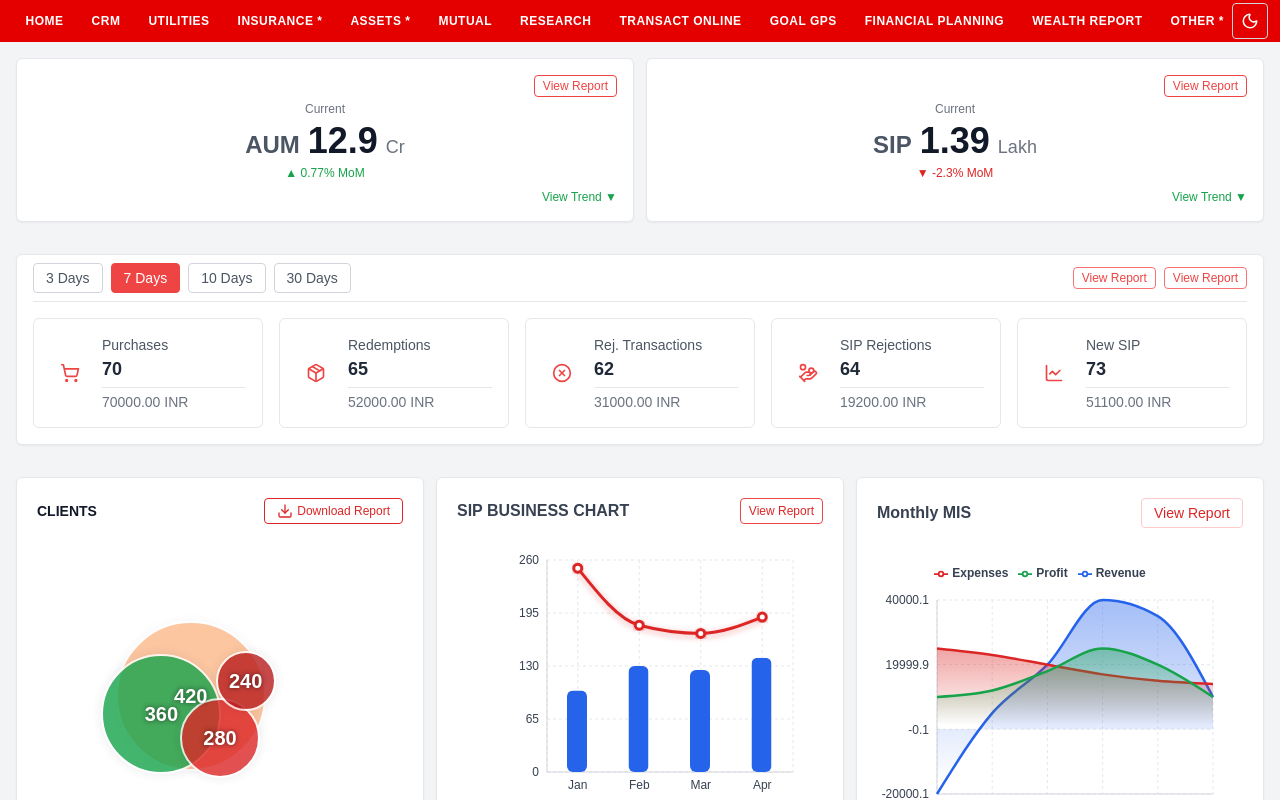
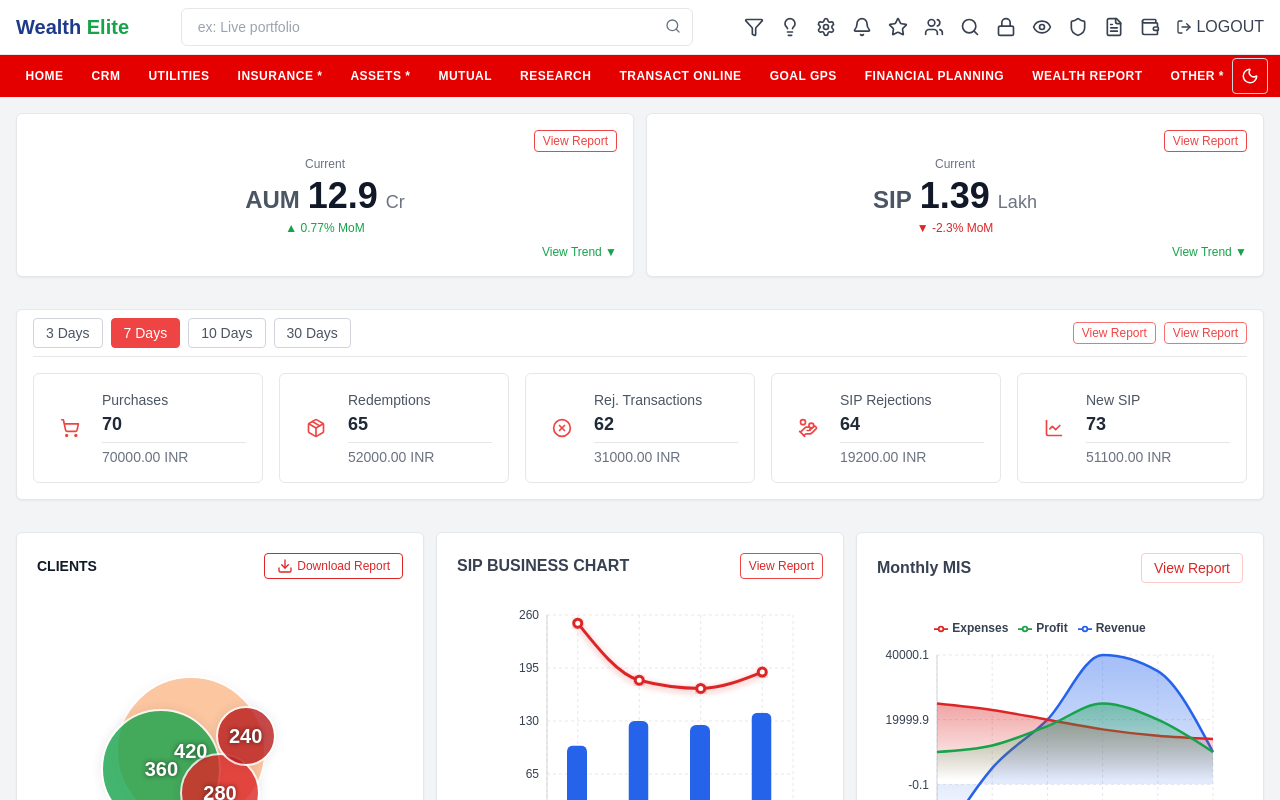
Before and after one commit to njg37/financial-dashboard, a Next.js app: page / in a window 1280 px wide. Shown: the top 800 px of the page. Built offline with nearby package versions, Linux system fonts and the light colour scheme.

Commit message:
Adding Header

```diff
--- /dev/null
+++ b/src/app/components/Header.tsx
@@ -0,0 +1,108 @@
+"use client";
+
+import {
+  Filter,
+  Lightbulb,
+  Settings,
+  Bell,
+  Star,
+  Users,
+  Search as SearchIcon,
+  Lock,
+  Eye,
+  Shield,
+  FileText,
+  Wallet,
+  LogOut,
+  Menu,
+} from "lucide-react";
+import { useState } from "react";
+
+export default function Header() {
+  const [isOpen, setIsOpen] = useState(false);
+
+  return (
+    <div className="relative z-50">
+      {/* Header Container */}
+      <header className="w-full bg-white dark:bg-[#121212] border-b dark:border-gray-700 shadow-sm px-4 py-2">
+        <div className="flex items-center justify-between w-full gap-4">
+          {/* Left: Logo */}
+          <div className="flex items-center gap-2">
+            <span className="text-xl font-semibold text-blue-900 dark:text-white">
+              Wealth <span className="text-green-600">Elite</span>
+            </span>
+          </div>
+
+          {/* Center: Search bar (Desktop only) */}
+          <div className="hidden md:flex flex-1 mx-4">
+            <div className="relative w-full max-w-lg mx-auto">
+              <input
+                type="text"
+                placeholder="ex: Live portfolio"
+                className="w-full border dark:border-gray-600 dark:bg-[#1e1e1e] dark:text-white rounded-md py-2 pl-4 pr-10 text-sm focus:outline-none focus:ring-2 focus:ring-gray-300 dark:focus:ring-gray-600"
+              />
+              <SearchIcon className="absolute right-3 top-2.5 h-4 w-4 text-gray-500 dark:text-gray-400" />
+            </div>
+          </div>
+
+          {/* Right: Icons or Mobile Menu Button */}
+          <div className="flex items-center gap-4 text-gray-700 dark:text-gray-200">
+            {/* Desktop Icons */}
+            <div className="hidden lg:flex items-center gap-4">
+              <Filter className="icon" />
+              <Lightbulb className="icon" />
+              <Settings className="icon" />
+              <Bell className="icon" />
+              <Star className="icon" />
+              <Users className="icon" />
+              <SearchIcon className="icon" />
+              <Lock className="icon" />
+              <Eye className="icon" />
+              <Shield className="icon" />
+              <FileText className="icon" />
+              <Wallet className="icon" />
+              <button className="flex items-center gap-1 font-medium hover:text-red-600 transition">
+                <LogOut className="h-4 w-4" />
+                LOGOUT
+              </button>
+            </div>
+
+            {/* Mobile Menu Button (always on right) */}
+            <button
+              className="lg:hidden text-gray-700 dark:text-gray-200"
+              onClick={() => setIsOpen(!isOpen)}
+              aria-label="Toggle menu"
+              type="button"
+            >
+              <Menu className="h-6 w-6" />
+            </button>
+          </div>
+        </div>
+      </header>
+
+      {/* Mobile Dropdown Menu */}
+      {isOpen && (
+        <div className="absolute top-full left-0 w-full bg-white dark:bg-[#1e1e1e] shadow-md p-4 flex flex-col gap-4 lg:hidden z-50">
+          <div className="flex flex-wrap gap-4 text-gray-700 dark:text-gray-200">
+            <Filter className="icon" />
+            <Lightbulb className="icon" />
+            <Settings className="icon" />
+            <Bell className="icon" />
+            <Star className="icon" />
+            <Users className="icon" />
+            <SearchIcon className="icon" />
+            <Lock className="icon" />
+            <Eye className="icon" />
+            <Shield className="icon" />
+            <FileText className="icon" />
+            <Wallet className="icon" />
+          </div>
+          <button className="flex items-center gap-2 text-gray-700 dark:text-gray-200 font-medium hover:text-red-600">
+            <LogOut className="h-4 w-4" />
+            LOGOUT
+          </button>
+        </div>
+      )}
+    </div>
+  );
+}
--- a/src/app/page.tsx
+++ b/src/app/page.tsx
@@ -1,3 +1,4 @@
+import Header from "./components/Header";
 import Navbar from "./components/Navbar";
 import AumCard from "./components/AumCard";
 import SipCard from "./components/SipCard";
@@ -9,6 +10,9 @@ import MultiLineChart from "./components/MultiLineChart";
 export default function Home() {
   return (
     <main className="min-h-screen bg-gray-100 text-gray-900 dark:bg-gray-900 dark:text-gray-100">
+      {/* Header */}
+      <Header />
+
       {/* Navbar */}
       <Navbar />
 
--- a/src/app/styles/globals.css
+++ b/src/app/styles/globals.css
@@ -62,30 +62,27 @@ body {
   align-items: center;
   justify-content: space-between;
   position: relative;
-  box-sizing: border-box;
-  z-index: 1000;
+  z-index: 30;
 }
 
 /* Navbar menu container */
 .navbar-menu {
   display: flex;
-  gap: 12px;
   list-style: none;
   margin: 0;
   padding: 0;
+  gap: 12px;
 }
 
 /* Desktop menu */
 .navbar-menu.desktop {
-  display: flex;
-  flex-grow: 1; /* take available space to push toggle right */
-  gap: 12px;
-  overflow-x: auto; /* allow horizontal scroll */
-  scrollbar-width: none; /* Firefox scrollbar hidden */
+  flex-grow: 1;
+  overflow-x: auto;
+  scrollbar-width: none;
 }
 
 .navbar-menu.desktop::-webkit-scrollbar {
-  display: none; /* Webkit scrollbar hidden */
+  display: none;
 }
 
 /* Navbar items */
@@ -100,8 +97,8 @@ body {
   align-items: center;
   padding: 0 8px;
   cursor: pointer;
+  white-space: nowrap;
   transition: opacity 0.2s ease;
-  white-space: nowrap;
 }
 
 .navbar-item:hover {
@@ -116,7 +113,7 @@ body {
   color: white;
   font-size: 22px;
   padding: 6px;
-  display: none; /* hidden on desktop */
+  display: none;
 }
 
 /* Dark mode Navbar */
@@ -141,46 +138,69 @@ body {
 
 /* Responsive styles */
 @media (max-width: 1023px) {
-  /* Show hamburger on tablet and below */
   .menu-button {
     display: block;
   }
 
-  /* Hide desktop menu on tablet/mobile */
   .navbar-menu.desktop {
     display: none;
   }
 
-  /* Mobile menu dropdown hidden by default */
   .navbar-menu.mobile {
     display: none;
+    flex-direction: column;
     position: absolute;
     top: 42px;
     left: 0;
     right: 0;
-    background-color: #e50000;
-    flex-direction: column;
-    gap: 0;
-    padding: 8px 0;
-    box-shadow: 0 4px 8px rgba(0,0,0,0.15);
+    background-color: #e50000; /* Red background for light mode */
     z-index: 9999;
     border-bottom-left-radius: 6px;
     border-bottom-right-radius: 6px;
+    box-shadow: 0 4px 8px rgba(0,0,0,0.15);
   }
 
-  /* Show mobile menu when active */
   .navbar-menu.mobile.active {
     display: flex;
   }
 
-  /* Mobile menu items styling */
   .navbar-menu.mobile .navbar-item {
-    padding: 10px 16px;
+    color: white;
+    padding: 12px 20px;
+    text-align: right;
     border-top: 1px solid rgba(255, 255, 255, 0.2);
   }
 
-  /* Ensure dark mode toggle stays right */
+  .navbar-menu.mobile .navbar-item:hover {
+    background-color: rgba(255, 255, 255, 0.1);
+  }
+
+  .dark .navbar-menu.mobile {
+    background-color: #8b0000; /* Red tone for dark mode */
+  }
+
+  .dark .navbar-menu.mobile .navbar-item {
+    color: #f5f5f5;
+    border-top: 1px solid rgba(255, 255, 255, 0.15);
+  }
+
+  .dark .navbar-menu.mobile .navbar-item:hover {
+    background-color: rgba(255, 255, 255, 0.1);
+  }
+
   .dark-mode-toggle {
     margin-left: auto;
   }
 }
+
+
+.icon {
+  height: 20px;
+  width: 20px;
+  cursor: pointer;
+  transition: color 0.2s;
+}
+
+.icon:hover {
+  color: #e50000;
+}
```
